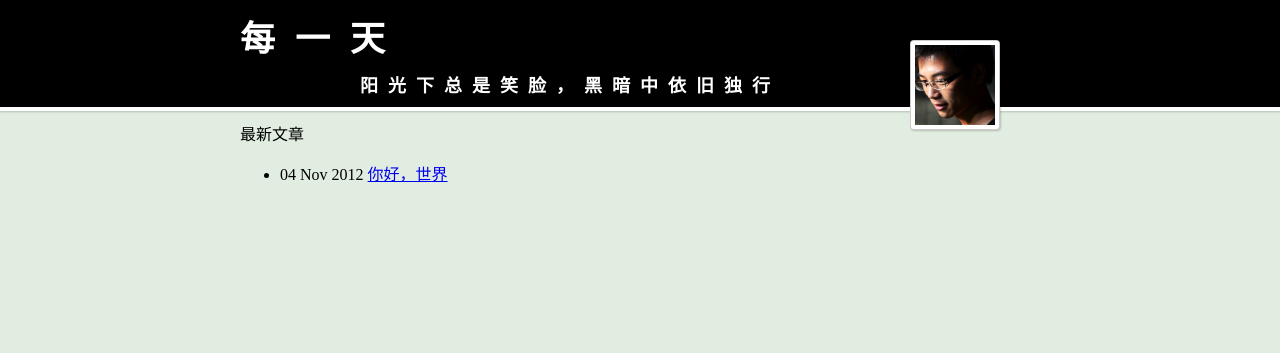
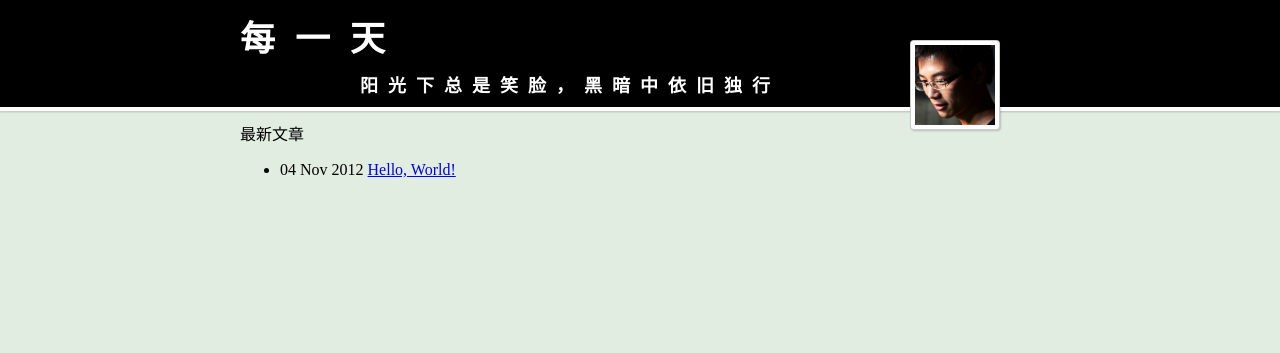
Before and after one commit to liuda101/liuda101.github.com, a Jekyll site: the page built from index.html, in a window 1280 px wide. Shown: the top 353 px of the page. Built offline with Jekyll 4.4.1, drawn with Linux system fonts in a browser that asks for light colours.

Commit message:
test upcase

```diff
--- a/_layouts/post.html
+++ b/_layouts/post.html
@@ -8,7 +8,7 @@
   <body>
   	<header>
   		<div class="wrapper">
-  			<h2 class="p">{{ page.title | first}}</h2>
+  			<h2 class="p">{{ page.title | upcase }}</h2>
   		</div>
   	</header>
   	<section id="content">
--- a/_posts/2012-11-04-HelloWorld.md
+++ b/_posts/2012-11-04-HelloWorld.md
@@ -1,6 +1,6 @@
 ---
 layout: post
-title: 你好，世界
+title: Hello, World!
 ---
 
 <p>Hello World~!</p>
```
